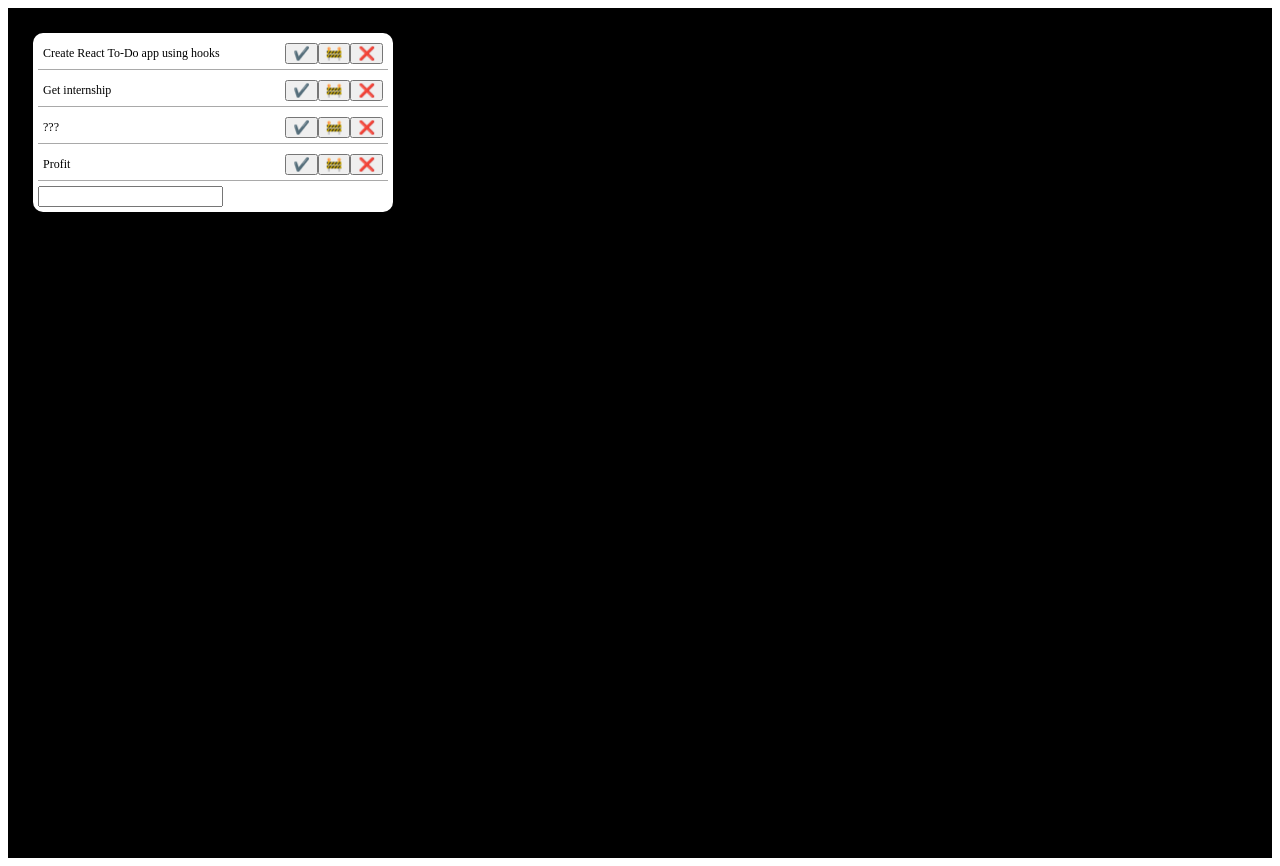
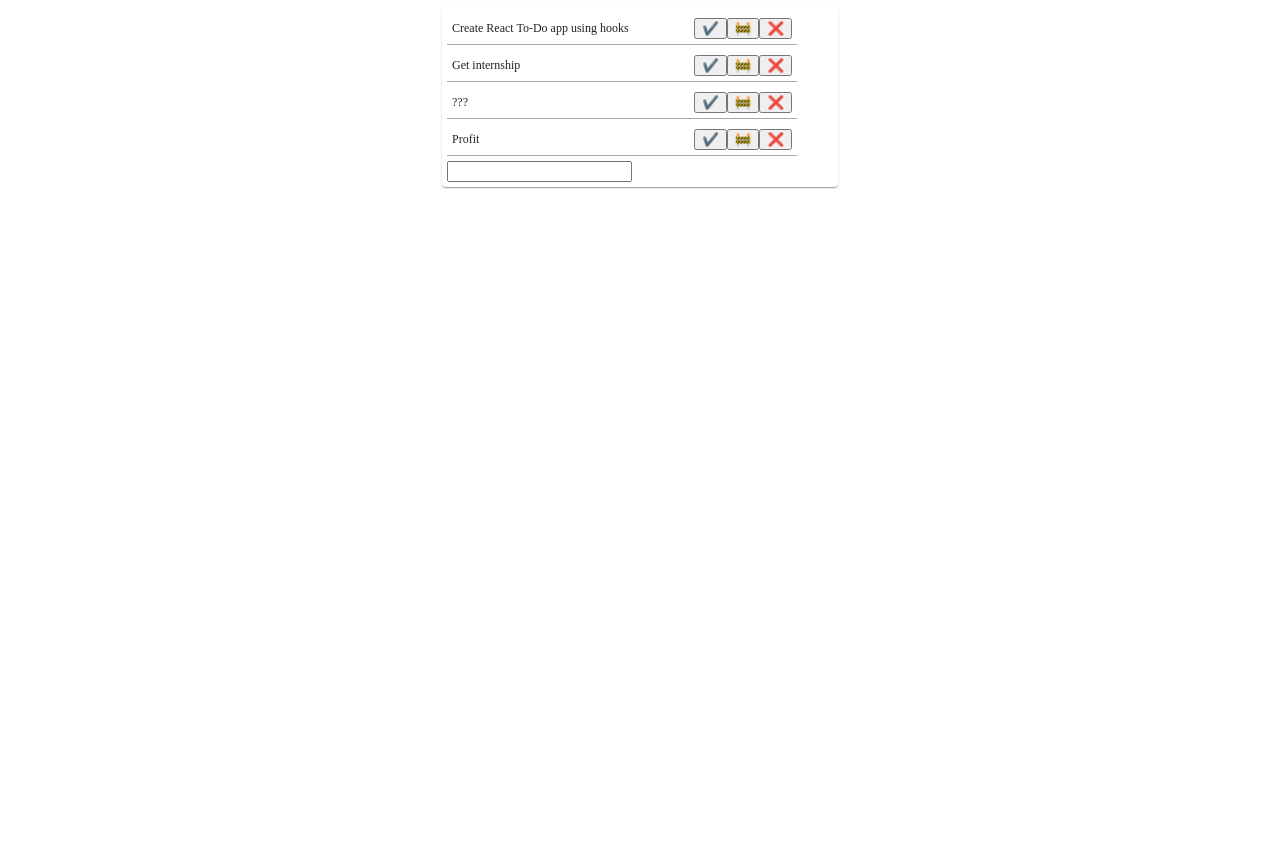
Before and after one commit to IED92/CRA-ToDoApp, a React (Create React App) app in the folder cra-to-do/: page / in a window 1280 px wide. After the commit the page ends 800 px from the top, so only its background shows below. Built offline with nearby package versions, Linux system fonts and the light colour scheme.

Commit message:
Added materialUI, changed styling of app
Added materialUI, added container and card, also added function to set todo as uncomplete by repressing the button

```diff
--- a/cra-to-do/package.json
+++ b/cra-to-do/package.json
@@ -3,6 +3,7 @@
   "version": "0.1.0",
   "private": true,
   "dependencies": {
+    "@material-ui/core": "^4.12.2",
     "@testing-library/jest-dom": "^5.14.1",
     "@testing-library/react": "^11.2.7",
     "@testing-library/user-event": "^12.8.3",
--- a/cra-to-do/src/App.js
+++ b/cra-to-do/src/App.js
@@ -1,4 +1,5 @@
 import React from "react";
+import { Container, Card } from '@material-ui/core';
 import './App.css';
 
 function Todo({ todo, index, completeTodo, removeTodo, inProgressTodo }) {
@@ -72,7 +73,7 @@ function App() {
 
   const completeTodo = index => {
     const newTodos = [...todos];
-    newTodos[index].isCompleted = true;
+    !newTodos[index].isCompleted ? newTodos[index].isCompleted = true : newTodos[index].isCompleted = false;
     setTodos(newTodos);
   };
 
@@ -88,8 +89,13 @@ function App() {
     setTodos(newTodos);
   };
 
+
+
+
   return (
-    <div className="todo-app">
+    // <div className="todo-app">
+    <Container maxWidth="xs">
+     <Card className="todo-card">
       <div className="todo-list">
         {todos.map((todo, index) => (
           <Todo
@@ -103,7 +109,9 @@ function App() {
           ))}
         <TodoForm addTodo={addTodo} />
       </div>
-    </div>
+     </Card>
+    </Container>
+    // </div>
   );
 }
 
```
Also changed, not shown: 1 other file (tests, documents, lock files or other folders). Lines whose indentation alone changed are shown as unchanged.
